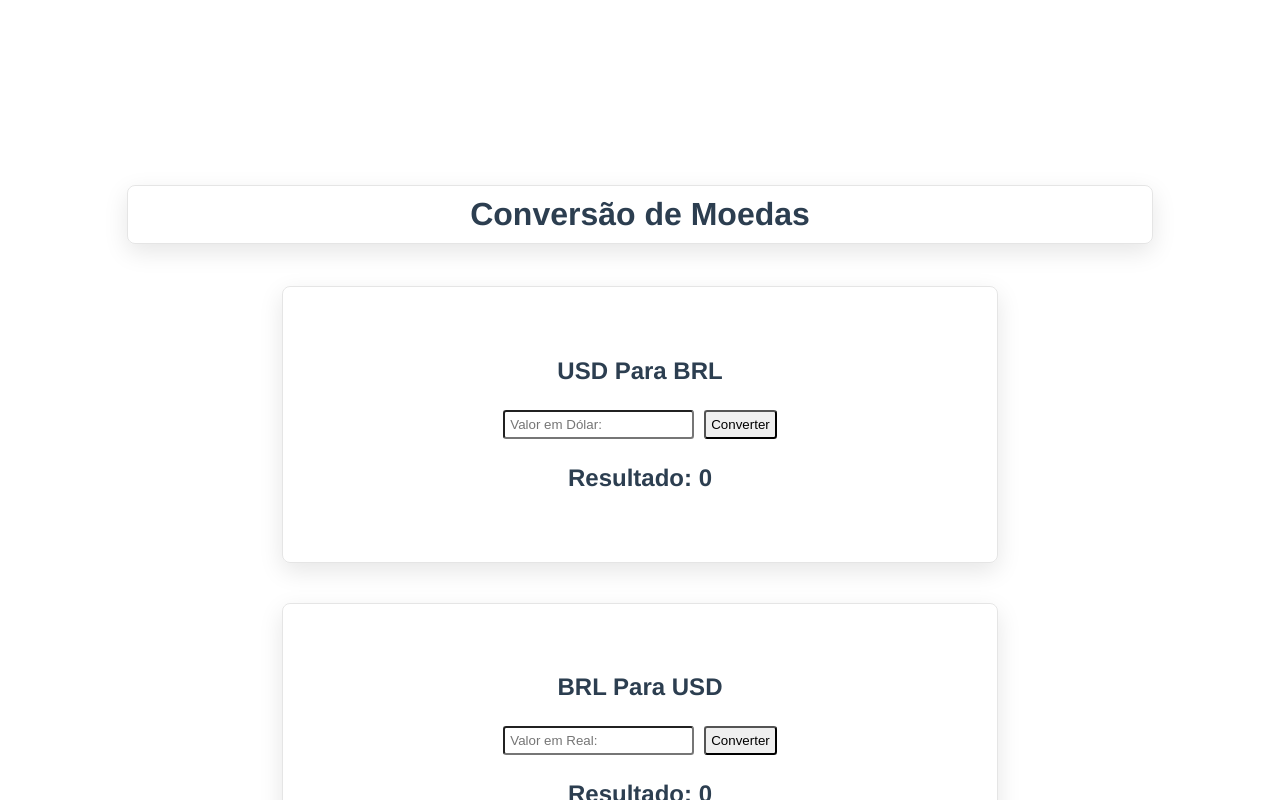
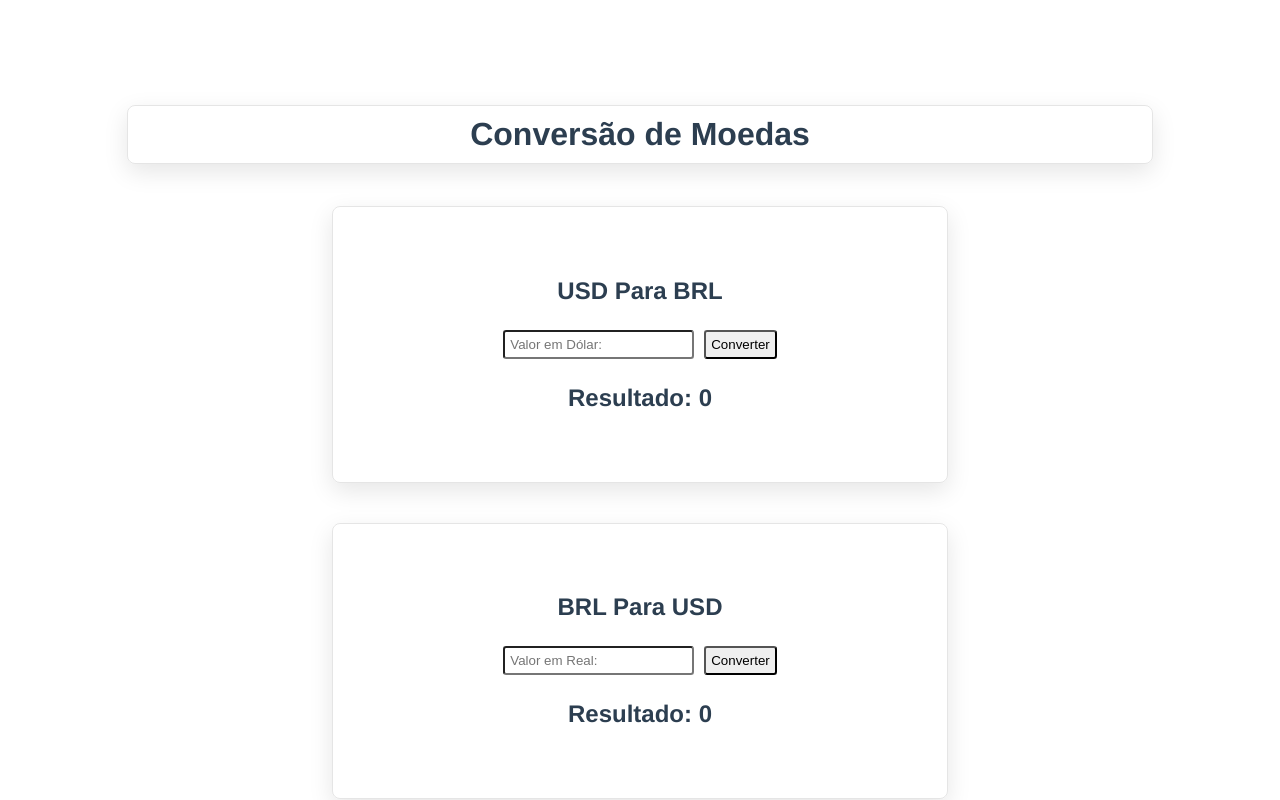
Before and after one commit to t3staa/CurrencyConverterVueJs, a Vue app: page / in a window 1280 px wide. Shown: the top 800 px of the page. Built offline with nearby package versions, Linux system fonts and the light colour scheme.

Commit message:
Corrigindo erro de estilização

```diff
--- a/src/App.vue
+++ b/src/App.vue
@@ -28,7 +28,6 @@ export default {
   text-align: center;
   color: #2c3e50;
   margin: 40px;
-  margin-top: 80px;
   padding: 2px;
 }
 footer {
--- a/src/components/Conversor.vue
+++ b/src/components/Conversor.vue
@@ -44,8 +44,8 @@ export default {
 .conversor{
     margin: 20px;
     padding: 50px;
-    padding-left: 215px;
-    padding-right: 215px;
+    padding-left: 165px;
+    padding-right: 165px;
     max-width: auto;
     box-shadow: 0 .5rem 1.5rem rgba(0,0,0,.1);
     border-radius: .5rem;
```
